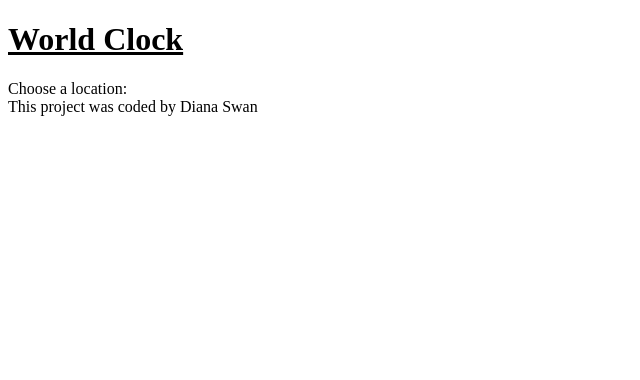
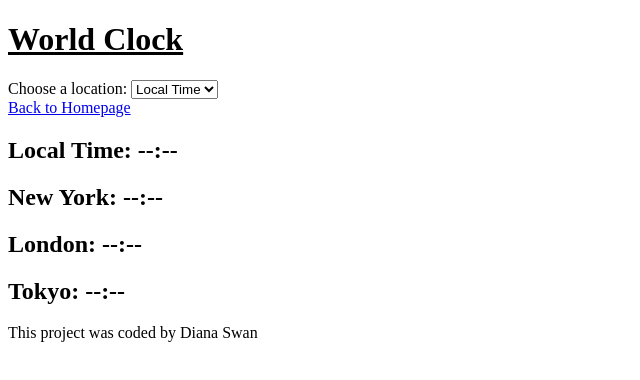
Before and after one commit to DianaSwan/worldclockplusaddonweek2, a website: page index.html in a window 1280 px wide. Shown: the whole page, without its empty margins (0-640 px from the left). Drawn offline with Linux system fonts and the light colour scheme.

Commit message:
Added local time and city labels

```diff
--- a/index.html
+++ b/index.html
@@ -10,12 +10,24 @@
   <body>
     <div class="world-clock-app">
       <header>
-    <main>
         <h1>World Clock</h1>
         <form>
           <label for="location-select">Choose a location:</label>
+          <select id="location-select" class="location-select">
+            <option value="local">Local Time</option>
+            <option value="America/New_York">New York</option>
+            <option value="Europe/London">London</option>
+            <option value="Asia/Tokyo">Tokyo</option>
+          </select>
         </form>
+        <a href="index.html" class="homepage-link">Back to Homepage</a>
       </header>
+      <main>
+        <div class="time-display">
+          <h2 id="local-time">Local Time: --:--</h2>
+          <h2 id="time-zone-1">New York: --:--</h2>
+          <h2 id="time-zone-2">London: --:--</h2>
+          <h2 id="time-zone-3">Tokyo: --:--</h2>
   </div>
 </main>
 <footer>
```
Lines whose indentation alone changed are shown as unchanged.
